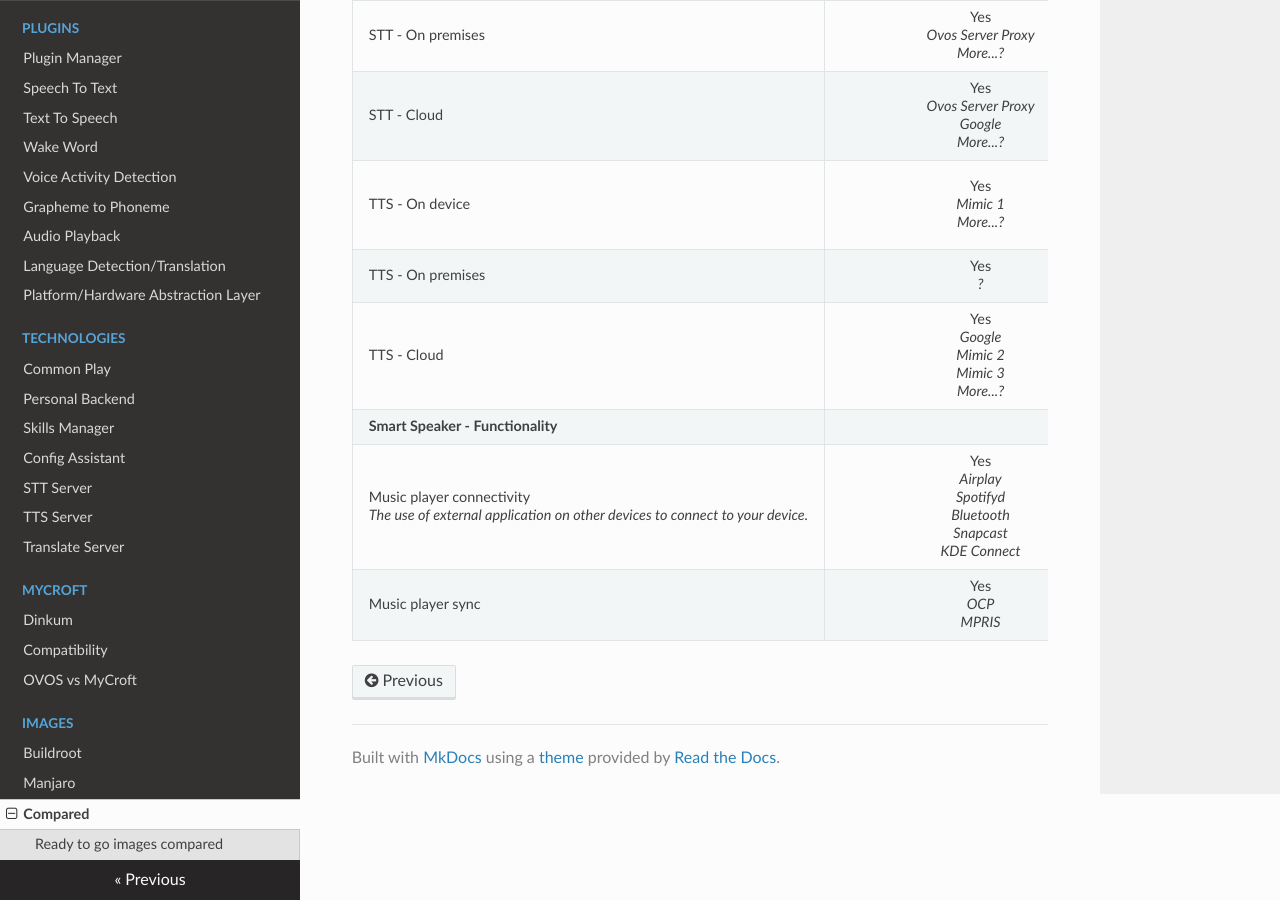
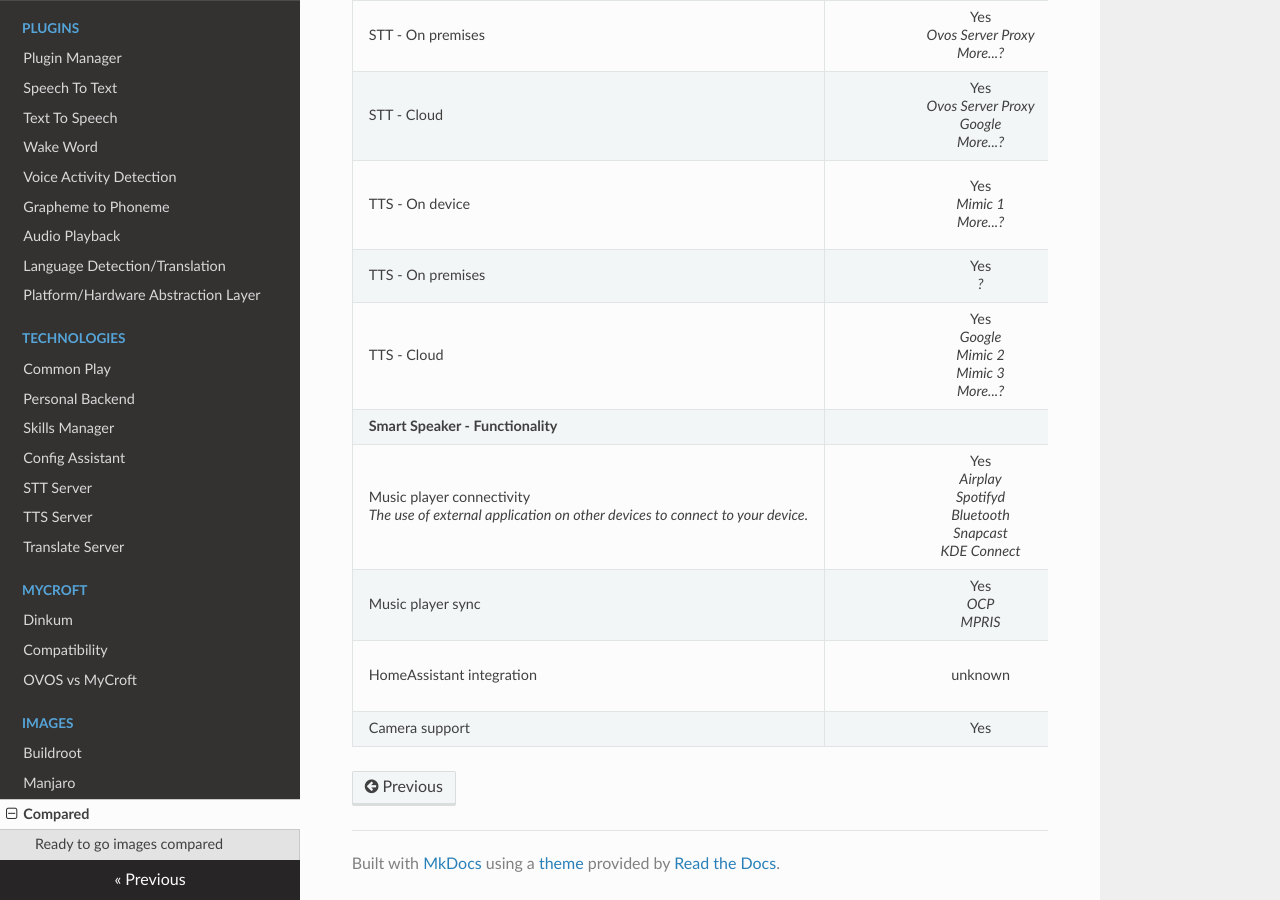
Before and after one commit to OpenVoiceOS/community-docs, an MkDocs documentation site: the page built from docs/comparison.md, in a window 1280 px wide and 900 px high, scrolled down 2216 px. Built offline with MkDocs 1.6.1, drawn with Linux system fonts in a browser that asks for light colours; nearby versions of some CDN libraries.

Commit message:
add homeassistant and camera to smartspeaker functionality

```diff
--- a/docs/comparison.md
+++ b/docs/comparison.md
@@ -52,3 +52,5 @@ OpenVoiceOS ready to use images come in two flavours; The buildroot version, bei
 | **Smart Speaker - Functionality** |
 | Music player connectivity<br>*The use of external application on other devices to connect to your device.* | Yes<br>*Airplay<br>Spotifyd<br>Bluetooth<br>Snapcast<br>KDE Connect* | Unknown | Unknown | Yes<br>*MPD<br>Local Files* | No<br>*manual installation?* |
 | Music player sync | Yes<br>*OCP<br>MPRIS* | Yes<br>*OCP<br>MPRIS* | Yes<br>*OCP<br>MPRIS* | No | No |
+| HomeAssistant integration | unknown | Yes<br>*HomeAssistant<br>PHAL Plugin* | unknown | unknown | unknown |
+| Camera support | Yes | *wip* | Yes | unknown | unknown |
```
